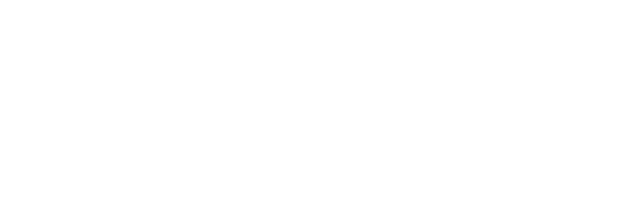
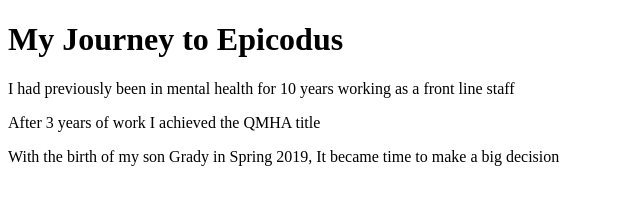
Before and after one commit to bowty14/Project-Aboutme, a plain HTML site: page index.html in a window 1280 px wide. Shown: the whole page, without its empty margins (0-640 px from the left). Drawn offline with Linux system fonts and the light colour scheme.

Commit message:
Begin my Bio outline

```diff
--- a/index.html
+++ b/index.html
@@ -2,10 +2,18 @@
 
 <html>
   <head>
-    <link rel="stylesheet" href="CSS/styles.css">
-    <meta charset="utf-8">
-    <title>My Journey to Epicodus</title>
+      <link rel="stylesheet" href="CSS/styles.css">
+      <meta charset="utf-8">
+      <title>Portfolio Landing Page</title>
   </head>
+  <body>
+      <h1>My Journey to Epicodus</h1>
+
+      <p>I had previously been in mental health for 10 years working as a front line staff</p>
+      <p>After 3 years of work I achieved the QMHA title</p>
+
+      <p>With the birth of my son Grady in Spring 2019, It became time to make a big decision</p>
+  </body>
 
 
 </html>
```
